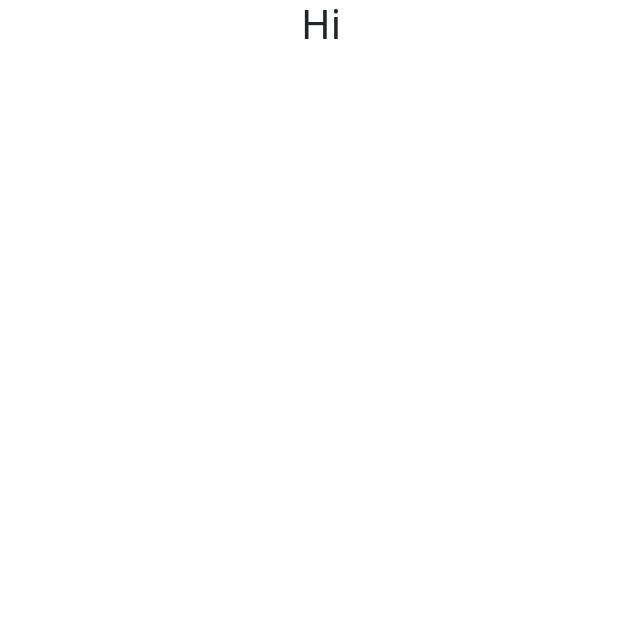
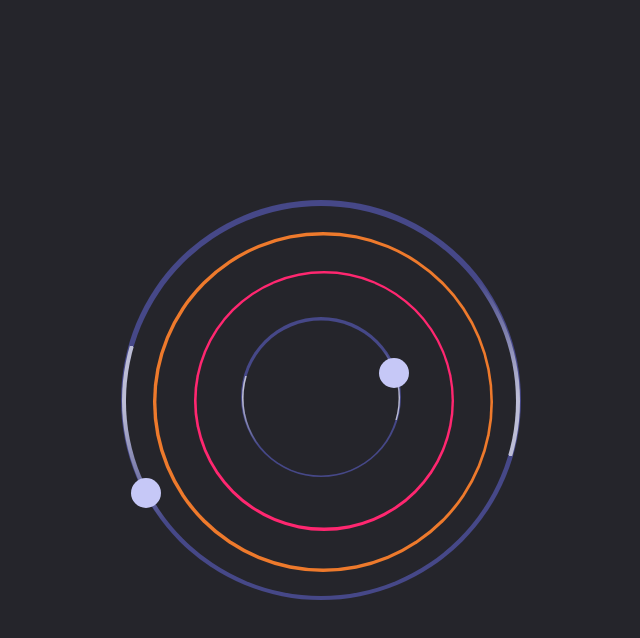
Before and after one commit to Gowtham-GG/passwordManager, a React (Create React App) app in the folder FrontEnd/onepassui/: page /dash in a window 1280 px wide. Shown: the top 638 px of the page, without its empty margins (319-959 px from the left). Built offline with nearby package versions, Linux system fonts and the light colour scheme.

Commit message:
dash ui almost ready

```diff
--- a/FrontEnd/onepassui/src/LandingPage/LandingPage.js
+++ b/FrontEnd/onepassui/src/LandingPage/LandingPage.js
@@ -3,7 +3,45 @@ import React from "react";
 
 function LandingPage()
 {
-    return(<h1>Hi</h1>)
+    return(
+
+<div class="body">
+
+
+      <div class="outer">
+  <div class="outer-animation">
+  <div class="inner">
+    <div class="orange"><div class="inner-orange-opaque">
+<div class="inner-orange-transparent"></div>
+</div></div>
+
+
+<div class="red"><div class="inner-red-opaque">
+<div class="inner-red-transparent"></div>
+</div></div>
+
+
+<div class="blue"><div class="inner-blue-opaque"><div class="blue-animation">
+<div class="inner-blue-transparent"></div>
+</div></div></div>
+
+  </div></div>
+
+  <div class="ring-button-outer" id="button-1"><div class="ring-button-inner"></div></div>
+
+  <div class="ring-button-outer" id="button-3"><div class="ring-button-inner"></div></div>
+
+
+</div>
+
+
+      </div>
+
+
+
+
+
+    )
 }
 
 export default LandingPage;
--- a/FrontEnd/onepassui/src/LoginPage/style.css
+++ b/FrontEnd/onepassui/src/LoginPage/style.css
@@ -39,6 +39,8 @@
 
 
 }
+
+
 
 .box:hover{
     width: 450px;
@@ -82,6 +84,47 @@
     border: 8px solid #25252b;
 }
 
+
+
+.box-body
+{
+    position: relative;
+    width: 100%;
+    height:100vh;
+    background: repeating-conic-gradient(from var(--a), #ff2770 0%, #ff2770 5%, transparent 5%, transparent 40%, #ff3770 50%);
+    filter: drop-shadow( 0 15px 50px #000);
+    animation: rotating 10s linear infinite;
+    display: flex;
+    justify-content: center;
+    align-items: center;
+    transition: 0.5s;
+    border-radius: 20px;
+
+
+}
+
+.box-body::before{
+    content: '';
+    position: absolute;
+    width:100%;
+    height:100%;
+    background: repeating-conic-gradient(from var(--a), #45f3ff 0%, #45f3ff 5%, transparent 5%, transparent 40%, #45f3ff 50%);
+    filter: drop-shadow( 0 15px 50px #000);
+    border-radius: 20px;
+    animation: rotating 10s linear infinite;
+    animation-delay: -1s;
+
+}
+
+.box-body::after{
+    content: '';
+    position: absolute;
+    inset: 4px;
+    background: #2d2d39;
+    border-radius: 15px;
+    border: 8px solid #25252b;
+}
+
 .login
 {
     position: absolute;
@@ -107,7 +150,7 @@
 }
 
 .loginBox{
-    transform: translateY(60px);
+    transform: translateY(80px);
     transition: 0.5s;
 
 }
@@ -359,6 +402,166 @@
     border: 8px solid #25252b;
 }
 
+.outer {
+  width: 400px;
+  height: 400px;
+  border-radius: 50%;
+  position: relative;
+  background-color: #464888;
+  margin: 10px;
+  cursor:pointer;
+
+
+}
+.outer-animation
+{   width: 398px;
+    height: 398px;
+    top: -2%;
+    right   : 2.3%;
+    border-radius: 50%;
+    position: relative;
+  background-color: #464888;
+  margin: 10px;
+  cursor:pointer;
+    background: repeating-conic-gradient(from var(--a), #bcbdd6 0%, #bcbdd6 5%, transparent 5%, transparent 40%, #bcbdd6 50%);
+  animation: rotating 4s linear infinite;
+    animation-delay: -1s;
+}
+
+.inner {
+  position: absolute;
+
+  width: 98%;
+  height: 98%;
+  border-radius: 50%;
+  background-color: #25252b;
+  top: 50%;
+  left: 50%;
+  transform: translate(-50%, -50%);
+  transition: all 0.5s ease-out;
+}
+
+.orange{
+    top: 4%;
+    left: 4.5%;
+    position: absolute;
+}
+
+.inner-orange-opaque {
+    width: 340px;
+    height: 340px;
+    border-radius: 50%;
+    position: relative;
+    background-color: #ee7a2c;
+    margin: 10px;
+    cursor:pointer;
+  }
+
+.inner-orange-transparent{
+    position: absolute;
+
+  width: 98%;
+  height: 98%;
+  border-radius: 50%;
+  background-color: #25252b;
+  top: 50%;
+  left: 50%;
+  transform: translate(-50%, -50%);
+  transition: all 0.5s ease-out;
+}
+
+
+.red{
+    top: 14%;
+    left: 15%;
+    position: absolute;
+}
+
+.inner-red-opaque {
+    width: 260px;
+    height: 260px;
+    border-radius: 50%;
+    position: relative;
+    background-color: #ff2770;
+    margin: 10px;
+    cursor:pointer;
+  }
+
+.inner-red-transparent{
+    position: absolute;
+
+  width: 98%;
+  height: 98%;
+  border-radius: 50%;
+  background-color: #25252b;
+  top: 50%;
+  left: 50%;
+  transform: translate(-50%, -50%);
+  transition: all 0.5s ease-out;
+}
+
+.blue{
+    top: 26%;
+    left: 27%;
+    position: absolute;
+}
+
+.blue-animation
+{   width: 158px;
+    height: 158px;
+    top: 1%;
+    right   : 5.6%;
+    border-radius: 50%;
+    position: relative;
+  background-color: #464888;
+  margin: 10px;
+  cursor:pointer;
+    background: repeating-conic-gradient(from var(--a), #bcbdd6 0%, #bcbdd6 5%, transparent 5%, transparent 40%, #bcbdd6 50%);
+  animation: rotating 4s linear infinite;
+    animation-delay: -1s;
+}
+
+.inner-blue-opaque {
+    width: 160px;
+    height: 160px;
+    border-radius: 50%;
+    position: relative;
+    background-color: #464888;
+    margin: 10px;
+    cursor:pointer;
+  }
+
+.inner-blue-transparent{
+    position: absolute;
+
+  width: 98%;
+  height: 98%;
+  border-radius: 50%;
+  background-color: #25252b;
+  top: 50%;
+  left: 50%;
+  transform: translate(-50%, -50%);
+  transition: all 0.5s ease-out;
+}
+
+.ring-button-outer {
+    width: 30px;
+    height: 30px;
+    border-radius: 50%;
+    position: relative;
+    background-color: #c6c8f7;
+    margin: 10px;
+    cursor:pointer;
+
+
+  }
+  #button-1{
+    top: -35%;
+  }
+  #button-3{
+    top: -75%;
+    left: 62%;
+  }
 
 /*********************Invalids*******************************/
 .inputInvalid
```
Also changed, not shown: FrontEnd/onepassui/src/LandingPage/style.css (deleted).
